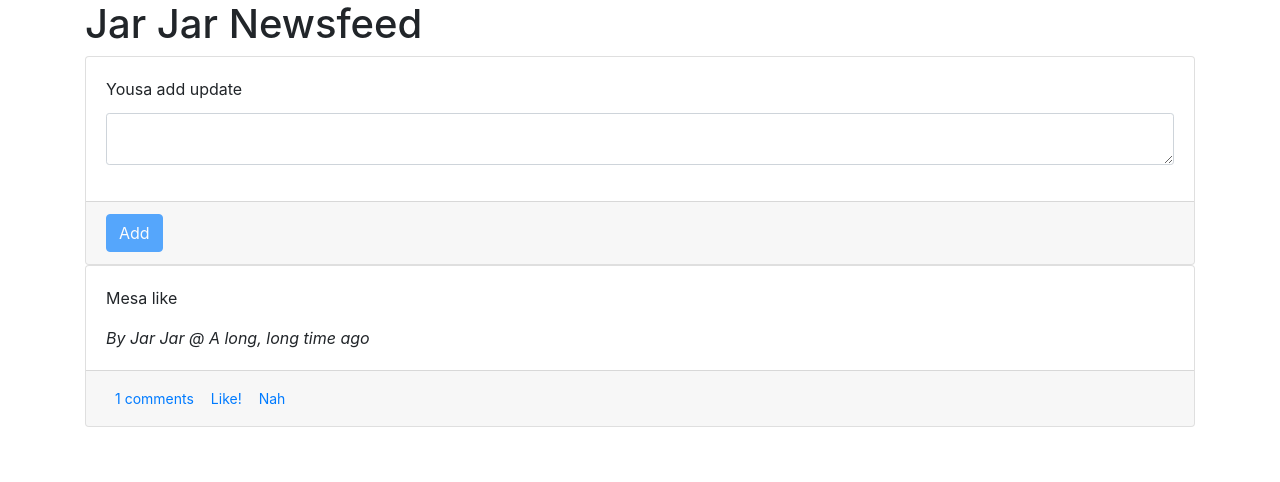
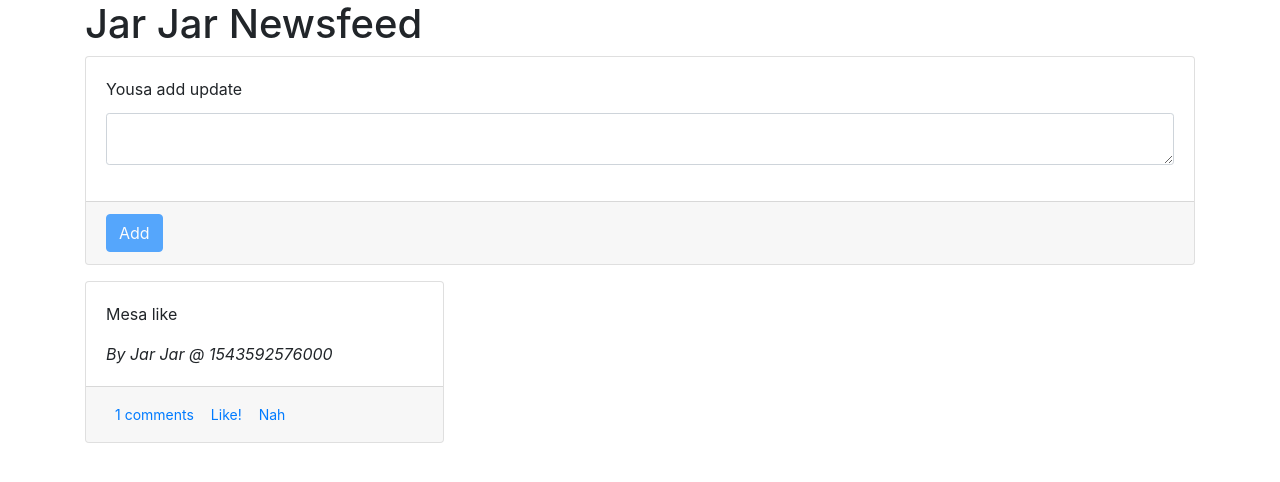
Before and after one commit to meinert/jarjar-newsfeed, a React (Create React App) app: page / in a window 1280 px wide. Shown: the top 482 px of the page. Built offline with nearby package versions, Linux system fonts and the light colour scheme.

Commit message:
Fix bugs, add sounds, add grid

```diff
--- a/src/App.css
+++ b/src/App.css
@@ -1,5 +1,4 @@
 @import 'https://maxcdn.bootstrapcdn.com/bootstrap/4.0.0/css/bootstrap.min.css';
-
 
 .App-logo {
   animation: App-logo-spin infinite 20s linear;
@@ -21,6 +20,31 @@
   font-size: large;
 }
 
+blockquote {
+    white-space: pre-wrap;
+}
+
+@keyframes appear {
+  from {
+    transform: translateY(-20px) scaleX(0.5) scaleY(0.5);
+    opacity: 0;
+  }
+  to {
+    transform: translateY(0);
+  }
+}
+
+.view-update {
+  animation: appear 1 .5s forwards;
+}
+
+.card-grid {
+  display: grid;
+  grid-template-columns: 1fr 1fr 1fr;
+  grid-gap: 16px;
+  align-items: start;
+}
+
 @keyframes App-logo-spin {
   from { transform: rotate(0deg); }
   to { transform: rotate(360deg); }
--- a/src/App.js
+++ b/src/App.js
@@ -5,6 +5,10 @@ import data, {
   update,
 } from './data'
 import JarJarNewsfeed from './components/newsfeed'
+
+const compareUpdates = (a, b) => {
+  return b.created - a.created
+}
 
 class App extends Component {
   state = {
@@ -16,15 +20,14 @@ class App extends Component {
       updates: [
         ...state.updates,
         update('You', text),
-      ],
+      ].sort(compareUpdates),
     }))
   }
 
   handleUpdateAction = (id, action, value) => {
-    console.log({ id, action, value, })
-    this.setState((state) => ({
-      updates: state.updates.map((update) => {
-        if (!update.id === id) {
+    this.setState((state) => {
+      const newUpdates = state.updates.map((update) => {
+        if (update.id !== id) {
           return update
         }
 
@@ -42,8 +45,12 @@ class App extends Component {
           ...update,
           [action]: value,
         }
-      }),
-    }))
+      })
+
+      return {
+        updates: newUpdates,
+      }
+    })
   }
 
   render () {
--- a/src/components/add-update.js
+++ b/src/components/add-update.js
@@ -34,7 +34,7 @@ export default class AddUpdate extends PureComponent {
       update,
     } = this.state
 
-    return (<form onSubmit={this.handleSubmit} className='card'>
+    return (<form onSubmit={this.handleSubmit} className='card mb-3'>
       <div className='card-body'>
         <div className='card-title'>Yousa add update</div>
         <div className='form-group'>
--- a/src/components/newsfeed.js
+++ b/src/components/newsfeed.js
@@ -13,6 +13,16 @@ export default class JarJarNewsfeed extends React.PureComponent {
     })).isRequired,
   }
 
+  state = {
+    sounds: false,
+  }
+
+  componentDidMount () {
+    this.setState({
+      sounds: true,
+    })
+  }
+
   render () {
     const {
       onAddUpdate,
@@ -20,17 +30,35 @@ export default class JarJarNewsfeed extends React.PureComponent {
       updates,
     } = this.props
 
+    const {
+      sounds,
+    } = this.state
+
+    const groups = updates.reduce((result, update, idx) => {
+      const index = Math.floor(idx / 3)
+      if (!result[index]) {
+        result[index] = []
+      }
+
+      result[index].push(update)
+
+      return result
+    }, {})
+
     return (
       <div className='jarjar-newsfeed'>
         <h1>Jar Jar Newsfeed</h1>
         <AddUpdate
           onSubmit={onAddUpdate}
         />
-        {updates.map((update) => <ViewUpdate
-          {...update}
-          key={update.id}
-          onAction={onUpdateAction}
-        />)}
+        <div className={'card-grid'}>
+          {updates.map((update) => <ViewUpdate
+            {...update}
+            key={update.id}
+            onAction={onUpdateAction}
+            sounds={sounds}
+          />)}
+        </div>
       </div>
     )
   }
--- a/src/components/view-update.js
+++ b/src/components/view-update.js
@@ -6,11 +6,12 @@ import ResponseButton from './response-button'
 
 export default class ViewUpdate extends React.PureComponent {
   static propTypes = {
+    sounds: PropTypes.bool.isRequired,
     onAction: PropTypes.func.isRequired,
     id: PropTypes.string.isRequired,
     text: PropTypes.string.isRequired,
     by: PropTypes.string.isRequired,
-    created: PropTypes.string.isRequired,
+    created: PropTypes.number.isRequired,
     like: PropTypes.bool,
     dislike: PropTypes.bool,
     comments: PropTypes.arrayOf(PropTypes.shape({
@@ -20,6 +21,14 @@ export default class ViewUpdate extends React.PureComponent {
 
   state = {
     showComments: false,
+  }
+
+  componentDidMount () {
+    if (this.props.sounds) {
+      console.log('how rude');
+      const audio = new Audio('/rude.mp3')
+      audio.play()
+    }
   }
 
   handleToggleShowComments = () => {
@@ -56,7 +65,7 @@ export default class ViewUpdate extends React.PureComponent {
     } = this.state
 
     return (
-      <div className='card'>
+      <div className='card view-update'>
         <div className='card-body'>
           <blockquote>{text}</blockquote>
           <em>By {by} @ {created}</em>
--- a/src/data.js
+++ b/src/data.js
@@ -1,12 +1,12 @@
 import uuid from 'uuid/v4'
-export const comment = (by, text, created = 'A long time ago') => ({
+export const comment = (by, text, created = Date.now()) => ({
   text,
   by,
   created,
   id: uuid(),
 })
 
-export const update = (by, text, created = 'A long, long time ago') => {
+export const update = (by, text, created = Date.now()) => {
   return ({
     by,
     text,
```
Also changed, not shown: 1 other file (tests, documents, lock files or other folders).
